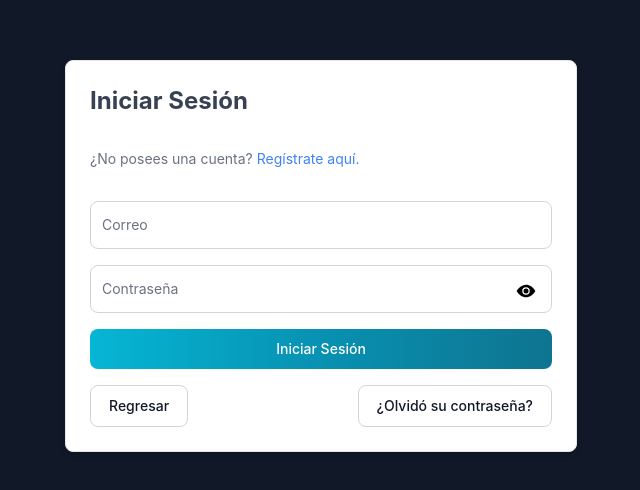
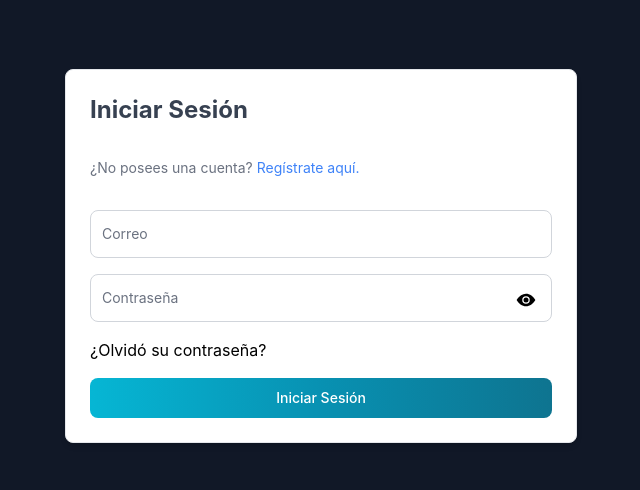
Before and after one commit to dian7875/Indentity-Server-FrontEnd, a React (Vite) app: page / in a window 1280 px wide. Shown: the part 144-634 px from the top of the page, without its empty margins (319-959 px from the left). Built offline with nearby package versions, Linux system fonts and the light colour scheme.

Commit message:
HotFix
--Se corrigio el boton extra en el login
--Se le agrego la funcionalidad de redireccion al login a el boton cancelar de registro

```diff
--- a/src/Auth/Components/Login.tsx
+++ b/src/Auth/Components/Login.tsx
@@ -69,16 +69,15 @@ const Login = () => {
               </button>
             </div>
 
+            <div className="flex justify-between items-center mt-4">
+              <p className="hover:text-cyan-500 cursor-pointer" onClick={() => setOpen(true)}>
+                ¿Olvidó su contraseña?
+              </p>
+            </div>
+
             <Button type="submit" gradientMonochrome="info" fullSized>
               Iniciar Sesión
             </Button>
-
-            <div className="flex justify-between items-center mt-4">
-              <Button color="light">Regresar</Button>
-              <Button color="light" onClick={() => setOpen(true)}>
-                ¿Olvidó su contraseña?
-              </Button>
-            </div>
           </form>
         </Card>
       </div>
--- a/src/Auth/Components/Register.tsx
+++ b/src/Auth/Components/Register.tsx
@@ -12,6 +12,7 @@ import { useEffect, useState } from "react";
 import { IoEyeOffSharp, IoEyeSharp } from "react-icons/io5";
 import { IoAlert } from "react-icons/io5";
 import UseRegister from "../Hooks/UseRegister";
+import { useNavigate } from "react-router";
 
 const Register = () => {
   const { register, watch, handleSubmit, reset } = useForm<User>();
@@ -58,8 +59,10 @@ const Register = () => {
     });
   };
 
+  const navi = useNavigate();
+
   return (
-    <div className="flex justify-center items-center min-h-screen bg-gray-800 p-8">
+    <div className="flex justify-center items-center min-h-screen bg-gray-900 p-8">
       <Card className="max-w-screen-sm w-full">
         <div>
           <h2 className="text-2xl font-bold mb-4 text-black">
@@ -218,7 +221,12 @@ const Register = () => {
               </div>
             </fieldset>
             <div className="flex justify-between mt-5">
-              <Button tabIndex={2} type="button" color="failure">
+              <Button
+                tabIndex={2}
+                type="button"
+                color="failure"
+                onClick={() => navi("/login")}
+              >
                 Cancelar
               </Button>
               <Button type="submit" color="blue" disabled={fail || formatFail}>
```
